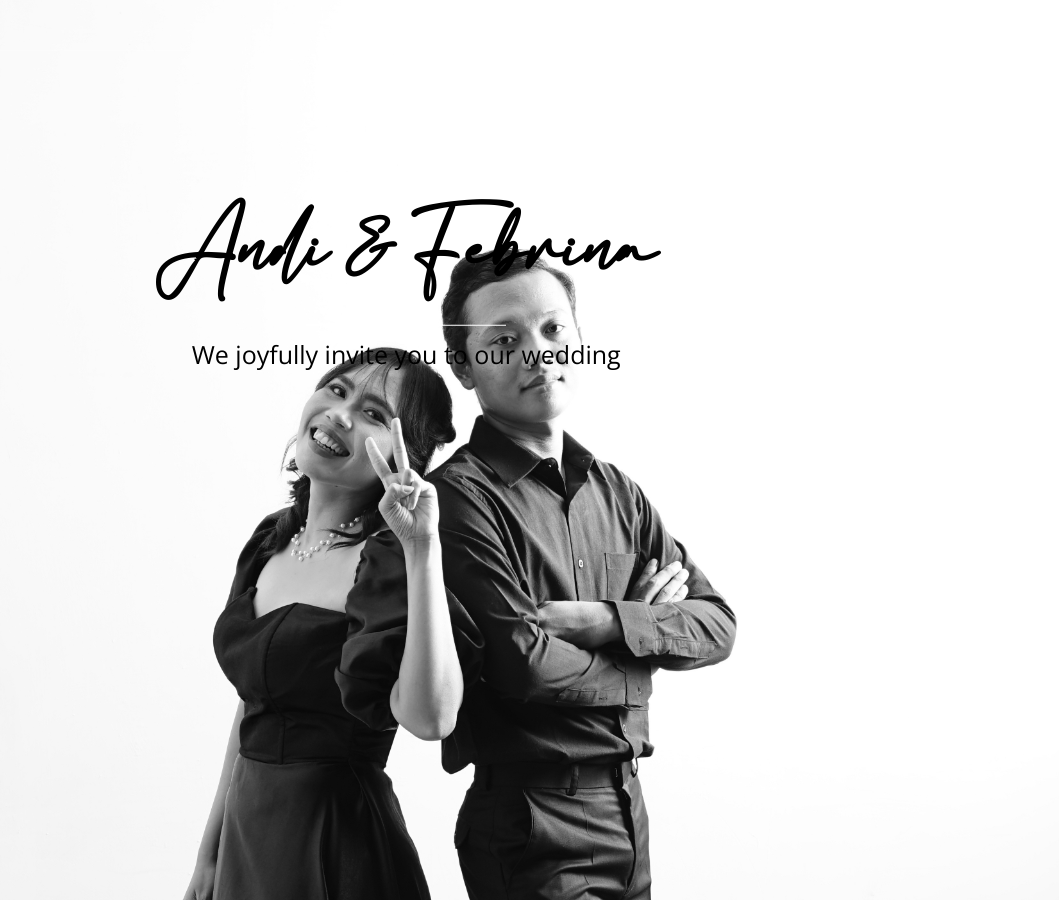
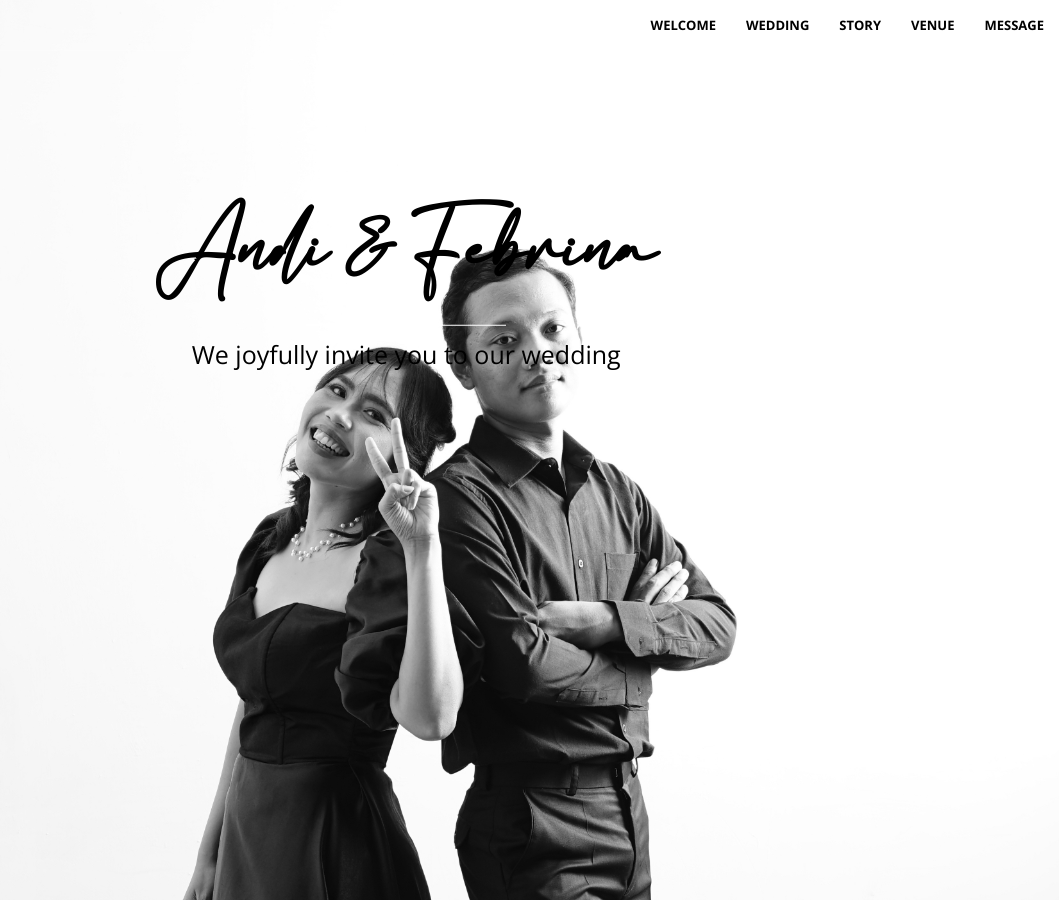
Before and after one commit to prasetyoandi/andifebrinawedding, a Jekyll site: the page built from index.html, in a window 1280 px wide and 900 px high. Shown: the whole window, without its empty margins (221-1280 px from the left). Built offline with Jekyll 4.4.1, drawn with Linux system fonts in a browser that asks for light colours; some web fonts are replaced; comment, search, counter and statistics services are not loaded; grey boxes are pictures that could not be loaded.

Commit message:
Update creative.css

```diff
--- a/css/creative.css
+++ b/css/creative.css
@@ -118,7 +118,7 @@ p {
 }
 
 .text-faded {
-    color: rgba(255,255,255,.7);
+    color: rgba(255,255,255,.7)b;
 }
 
 section {
@@ -195,7 +195,7 @@ aside {
 
     .navbar-default .nav > li>a,
     .navbar-default .nav>li>a:focus {
-        color: rgba(255,255,255,.7);
+        color: black;
     }
 
     .navbar-default .nav > li>a:hover,
```
